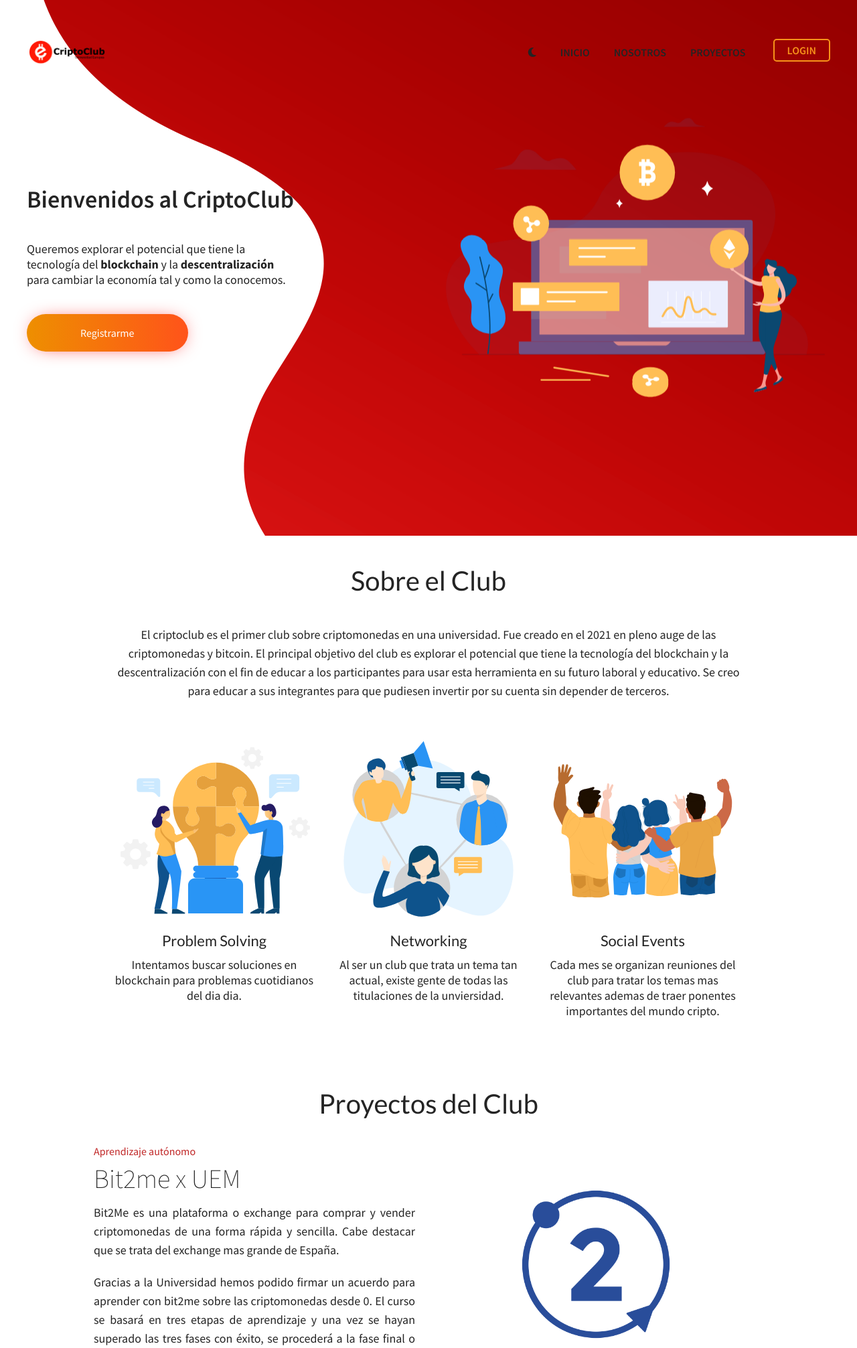
After one commit to AlvaroFarreny/WebFinalProject, a PHP site: page / in a window 1280 px wide. The commit adds this page. Shown: the top 2013 px of the page at 67% size. Run offline with PHP 8.4, Linux system fonts and the light colour scheme; some libraries are stand-ins or nearby versions.

Commit message:
cerrar sesion done, inicio y registro done

```diff
--- /dev/null
+++ b/index.php
@@ -0,0 +1,211 @@
+<!DOCTYPE html>
+<html>
+<?php
+  session_start();
+  ?>
+<head>
+    <meta charset='utf-8'>
+    <meta http-equiv='X-UA-Compatible' content='IE=edge'>
+    <title>CriptoClub</title>
+    <meta name='viewport' content='width=device-width, initial-scale=1'>
+    <link rel='stylesheet' type='text/css' media='screen' href='main.css'>
+    <script src="https://kit.fontawesome.com/e4d9b954f0.js" crossorigin="anonymous"></script>
+    <link rel="shortcut icon" href="img/logos/favicon-32x32.png">
+</head>
+
+<body>
+    <header class="header">
+        <div class="container__menu">
+            <div class="logo">
+                <a href="./index.php"><img id="logonavbar" src="img/logos/logo_uem_oscuro.png" alt=""></a>
+            </div>
+            <div class="menu">
+                <nav>
+                    <ul>
+                        <li><button><i id="icon1" onclick="darkmode('icon1')" class="fa-solid fa-moon"></i></button>
+                        </li>
+                        <li><a href="#inicio">Inicio</a></li>
+                        <li><a href="#sobreNosotros">Nosotros</a></li>
+                        <li><a href="#proyectos">Proyectos</a></li>
+                        <li><a href="./login.php" id="buttonlogin">Login</a></li>
+                        <li class="perfil" id="avatar"><a href="./profile.php"><img src="img/avatar.svg"></a>Profile
+                        </li>
+                    </ul>
+                </nav>
+            </div>
+        </div>
+    </header>
+    <?php
+    if(isset($_SESSION['numexpediente'])){
+    ?>
+        <script>
+            var buttonlogindisplay=document.getElementById("buttonlogin");
+            buttonlogindisplay.style.display="none";
+            var avatardisplay = document.getElementById("avatar");
+            avatardisplay.style.display="block"
+        </script>
+            <?php
+    }
+?>
+    <style   style>:root {--dark-color: grey;}</style>
+    <div class="container__cover" id="inicio">
+        <div class="cover">
+            <div class="text">
+                <h1>Bienvenidos al CriptoClub</h1>
+                <p>Queremos explorar el potencial que tiene la tecnología del <strong>blockchain</strong> y la
+                    <strong>descentralización</strong> para cambiar la economía tal y como la conocemos.
+                </p>
+                <a href="#register"><input type="button" value="Registrarme"></a>
+            </div>
+            <div class="svg">
+                <img src="img/cryptocurrency.svg" alt="">
+            </div>
+        </div>
+    </div>
+
+    <section id="sobreNosotros">
+        <div>
+            <h2 class="titulos-h2">Sobre el Club</h2>
+            <p class="texto">El criptoclub es el primer club sobre criptomonedas en una universidad. Fue creado en el
+                2021
+                en pleno auge de las criptomonedas y bitcoin. El principal objetivo del club es explorar el potencial
+                que tiene la tecnología del blockchain y la
+                descentralización con el fin de educar a los participantes para usar esta herramienta en su futuro
+                laboral y educativo. Se creo para educar a sus integrantes para que pudiesen invertir por su cuenta sin
+                depender de terceros. </p>
+            <div class="columnas-nosotros">
+                <div class="item-nosotros">
+                    <img class="img-nosotros" src="img/problem-solving.svg" height="300px" width="300px">
+                    <h3 class="titulos-h3">Problem Solving</h3>
+                    <p class="centrar-p">Intentamos buscar soluciones en blockchain para problemas cuotidianos del dia dia.</p>
+                </div>
+                <div class="item-nosotros">
+                    <img class="img-nosotros" src="img/networking-illustration.svg" height="300px" width="300px">
+                    <h3 class="titulos-h3">Networking</h3>
+                    <p class="centrar-p">Al ser un club que trata un tema tan actual, existe gente de todas las titulaciones de la unviersidad. </p>
+                </div>
+                <div class="item-nosotros">
+                    <img class="img-nosotros" src="img/social-event.svg" height="300px" width="300px">
+                    <h3 class="titulos-h3">Social Events</h3>
+                    <p class="centrar-p">Cada mes se organizan reuniones del club para tratar los temas mas relevantes ademas de traer ponentes importantes del mundo cripto.</p>
+                </div>
+            </div>
+        </div>
+    </section>
+    <section id="proyectos">
+        <h2 class="titulos-h2">Proyectos del Club</h2>
+        <div class="columnas">
+            <div>
+                <div class="item" id="bit2me">
+                    <div class="partetext">
+                        <h3 class="minitexto">Aprendizaje autónomo</h3>
+                        <h2 class="item-h2">Bit2me x UEM</h2>
+                        <p class="item-text">Bit2Me es una plataforma o exchange para comprar y vender criptomonedas de
+                            una forma rápida y sencilla.
+                            Cabe destacar que se trata del exchange mas grande de España.</p>
+                        <p class="item-text">
+                            Gracias a la Universidad hemos podido firmar un acuerdo para aprender con bit2me sobre las
+                            criptomonedas desde 0. El curso se basará en
+                            tres etapas de aprendizaje y una vez se hayan superado las tres fases con éxito, se
+                            procederá a la fase final o "Criptochallenge"...</p>
+                        <a href="bit2me.html"><input type="button" value="Saber más"></a>
+                        <a href="bit2me.html"><input type="button" value="Leer más"></a>
+                    </div>
+                    <div class="parteimagen">
+                        <img src="img/bit2me/bit2me.png" loading="lazy">
+                    </div>
+                </div>
+            </div>
+            <div class="diferenciado">
+                <div class="item" id="ligabolsa">
+                    <div class="parteimagen">
+                        <img src="img/ligadebolsa/logo_ligadebolsa.png" alt="logo_ligadebolsa" loading="lazy">
+                    </div>
+                    <div class="partetext">
+                        <h3 class="minitexto">Liga Universitaria</h3>
+                        <h2 class="item-h2">Liga de Bolsa</h2>
+                        <p class="item-text">Liga de Bolsa es la mayor comunidad de clubs de inversión de España.
+                            Organizan competiciones de inversión con dinero real en las que podrás demostrar tus
+                            cualidades como gestor.</p>
+                        <p class="item-text">El criptoclub este 2022 va a formar parte de dicha liga para competir
+                            contra las mejores
+                            universidades de España...</p>
+                        <a href="ligabolsa.html"><input type="button" value="Saber más"></a>
+                        <a href="ligabolsa.html"><input type="button" value="Leer más"></a>
+                    </div>
+                </div>
+            </div>
+            <div>
+                <div class="item" id="camaro">
+                    <div class="partetext">
+                        <h3 class="minitexto">Creación de NFTs</h3>
+                        <h2 class="item-h2">Fundación Antonio Camaró</h2>
+                        <p class="item-text">El objetivo de este proyecto es recaudar 40,000$ en plazo de 18 meses desde
+                            su puesta en marcha, con el fin de financiar el proyecto social ZÉOSIS de la fundación.
+                            Además de
+                            acercar oriente a occidente a través del arte y el dialogo.</p>
+                        <p class="item-text">Para ello se realizará una creación de una colección única de NFT's y su
+                            posterior venta y comercialización. Con la colaboración
+                            de los estudiantes del CriptoClub de la Universidad Europea...</p>
+                        <a href="fundacioncamaro.html"><input type="button" value="Saber más"></a>
+                        <a href="fundacioncamaro.html"><input type="button" value="Leer más"></a>
+                    </div>
+                    <div class="parteimagen">
+                        <img src="img/antoniocamaro/antoniocamarologo.png" loading="lazy">
+                    </div>
+                </div>
+            </div>
+        </div>
+    </section>
+    <section id="register">
+        <div class="container_apuntame">
+            <form action="registro_process.php" method="post">
+                <div class="title">Regístrate</div>
+                <div class="input-box underline">
+                    <input type="text" name="nombre" placeholder="Nombre" required>
+                    <div class="underline"></div>
+                </div>
+                <div class="input-box underline">
+                    <input type="text" name="apellidos" placeholder="Apellidos" required>
+                    <div class="underline"></div>
+                </div>
+                <div class="input-box underline">
+                    <input type="text" name="numexpediente" placeholder="Número de expediente" required>
+                    <div class="underline"></div>
+                </div>
+                <div class="input-box underline">
+                    <input type="text" name="email" placeholder="Correo electrónico" required>
+                    <div class="underline"></div>
+                </div>
+                <div class="input-box underline">
+                    <input type="password" name="password" placeholder="Contraseña" required>
+                    <div class="underline"></div>
+                </div>
+                <div class="input-box underline">
+                    <input type="password" placeholder="Repite la Contraseña" required>
+                    <div class="underline"></div>
+                </div>
+                <div class="input-box button">
+                    <input type="submit" name="" value="Registrarme">
+                </div>
+            </form>
+        </div>
+    </section>
+    <footer>
+        <footer>
+            <div class="footer">
+                <div class="social-media">
+                    <button><a href=""><i class="fa-brands fa-twitter"></i></a></button>
+                    <button><a href="https://www.instagram.com/criptoclubuem/"><i class="fa-brands fa-instagram"></i></a></button>
+                    <button><a href="https://www.linkedin.com/company/criptoclub/"><i class="fa-brands fa-linkedin"></i></a></button>
+                </div>
+            </div>
+            <div class="copyright">
+                <p>© 2021 - 2022 CriptoClub.</p>
+            </div>
+        </footer>
+</body>
+<!-- SCRIPT -->
+<script src='main.js'></script>
+
+</html>
--- a/main.js
+++ b/main.js
@@ -1,6 +1,11 @@
 document.addEventListener('DOMContentLoaded', function () {
   BarraFija();
 });
+//Boton de Profile.php para cerrar sesión de numero de expediente
+function cerrar_sesion(){
+  window.location.href = "./cerrar_sesion.php";
+}
+document.querySelector(".logout-btn-exp").addEventListener("click", cerrar_sesion);
 
 // Cambiar barra de navegacion y circulo al bajar
 function BarraFija() {
@@ -172,7 +177,7 @@ const showUserDashboard = async () => {
     return false;
   }
 
-  window.location.href = "./index2.php";
+  window.location.href = "./index.php";
 
   //ESCONDEMOS EL MENU DE LOGIN
   buttonlogin.style.display = "none";
@@ -208,7 +213,7 @@ const logout = () => {
   loggedIn = false;
   window.localStorage.removeItem("loggedIn");
 
-  window.location.href = "/login.php";
+  window.location.href = "./index.php";
 };
 
 // when the user clicks the logout button run the logout function
```
Also changed, not shown: bit2me.php (+4 -4 lines), cerrar_sesion.php (added, +9 -0 lines), fundacioncamaro.php (+4 -4 lines), ligabolsa.php (+4 -4 lines), login.php (+6 -6 lines), login_process.php (+3 -4 lines), profile.css (+11 -1 lines), profile.php (+5 -4 lines), registro_PROCESS.php (added, +116 -0 lines).
